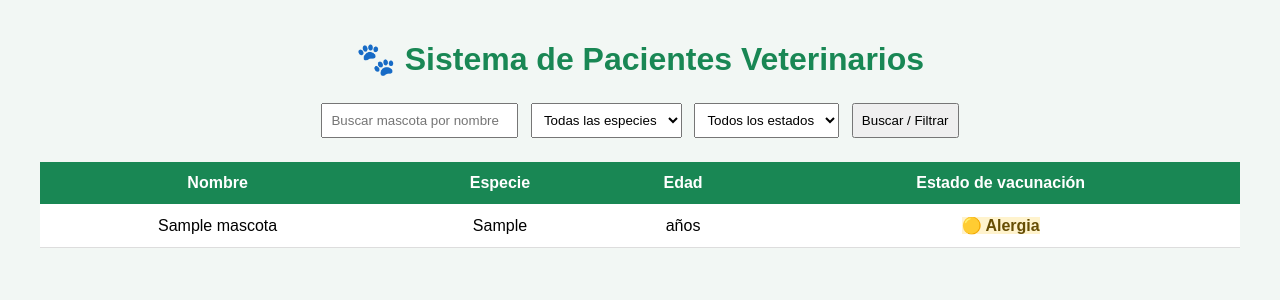
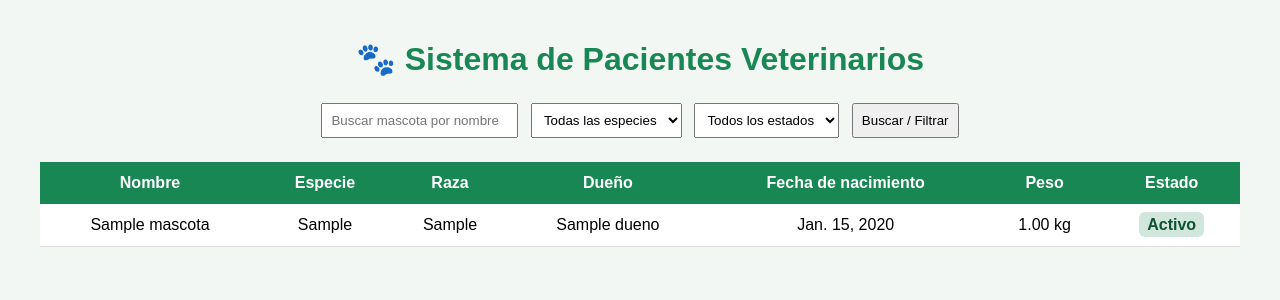
Before and after one commit to tringlie/backend-1, a Django app: page /pacientes/ in a window 1280 px wide. Shown: the top 300 px of the page. Run offline with Django 4.2, Linux system fonts and the light colour scheme; tables that the repository leaves empty hold one stand-in row (values such as "Sample post").

Commit message:
Actualiza listado y filtros de mascotas

```diff
--- a/pacientes/templates/pacientes/listar.html
+++ b/pacientes/templates/pacientes/listar.html
@@ -49,25 +49,38 @@
             text-align: center;
         }
 
-        .al-dia {
+        .activo {
+            color: #0f5132;
             background-color: #d1e7dd;
-            color: #0f5132;
             font-weight: bold;
+            padding: 4px 8px;
+            border-radius: 6px;
         }
 
-        .pendiente {
-            background-color: #f8d7da;
-            color: #842029;
+        .inactivo {
+            color: #664d03;
+            background-color: #fff3cd;
             font-weight: bold;
+            padding: 4px 8px;
+            border-radius: 6px;
         }
 
-        .alergia {
-            background-color: #fff3cd;
-            color: #664d03;
+        .fallecido {
+            color: #842029;
+            background-color: #f8d7da;
             font-weight: bold;
+            padding: 4px 8px;
+            border-radius: 6px;
+        }
+
+        .sin-estado {
+            color: #41464b;
+            background-color: #e2e3e5;
+            font-weight: bold;
+            padding: 4px 8px;
+            border-radius: 6px;
         }
     </style>
-
 </head>
 
 <body>
@@ -80,36 +93,50 @@
             type="text"
             name="nombre"
             placeholder="Buscar mascota por nombre"
-            value="{{ busqueda|default:'' }}"
+            value="{{ busqueda }}"
         >
 
         <select name="especie">
             <option value="">Todas las especies</option>
-            <option value="perro" {% if especie == 'perro' %}selected{% endif %}>
-                Perro
+
+            {% for opcion in especies %}
+                <option
+                    value="{{ opcion }}"
+                    {% if especie == opcion %}selected{% endif %}
+                >
+                    {{ opcion }}
+                </option>
+            {% endfor %}
+        </select>
+
+        <select name="estado">
+            <option value="">Todos los estados</option>
+
+            <option
+                value="ACTIVO"
+                {% if estado == 'ACTIVO' %}selected{% endif %}
+            >
+                Activo
             </option>
-            <option value="gato" {% if especie == 'gato' %}selected{% endif %}>
-                Gato
+
+            <option
+                value="INACTIVO"
+                {% if estado == 'INACTIVO' %}selected{% endif %}
+            >
+                Inactivo
+            </option>
+
+            <option
+                value="FALLECIDO"
+                {% if estado == 'FALLECIDO' %}selected{% endif %}
+            >
+                Fallecido
             </option>
         </select>
 
-        <select name="vacunacion">
-            <option value="">Todos los estados</option>
-
-            <option value="al_dia" {% if vacunacion == 'al_dia' %}selected{% endif %}>
-                Al día
-            </option>
-
-            <option value="pendiente" {% if vacunacion == 'pendiente' %}selected{% endif %}>
-                Pendiente
-            </option>
-
-            <option value="alergia" {% if vacunacion == 'alergia' %}selected{% endif %}>
-                Alergia
-            </option>
-        </select>
-
-        <button type="submit">Buscar / Filtrar</button>
+        <button type="submit">
+            Buscar / Filtrar
+        </button>
 
     </form>
 
@@ -119,8 +146,11 @@
             <tr>
                 <th>Nombre</th>
                 <th>Especie</th>
-                <th>Edad</th>
-                <th>Estado de vacunación</th>
+                <th>Raza</th>
+                <th>Dueño</th>
+                <th>Fecha de nacimiento</th>
+                <th>Peso</th>
+                <th>Estado</th>
             </tr>
         </thead>
 
@@ -130,38 +160,23 @@
 
                 <tr>
                     <td>{{ mascota.nombre }}</td>
-
                     <td>{{ mascota.especie }}</td>
-
-                    <td>{{ mascota.edad }} años</td>
+                    <td>{{ mascota.raza|default:"Sin raza" }}</td>
+                    <td>{{ mascota.dueno.nombre }}</td>
+                    <td>{{ mascota.fecha_nacimiento }}</td>
+                    <td>{{ mascota.peso }} kg</td>
 
                     <td>
-                        {% if mascota.vacunacion == 'al_dia' %}
-
-                            <span class="al-dia">
-                                🟢 Al día
-                            </span>
-
-                        {% elif mascota.vacunacion == 'pendiente' %}
-
-                            <span class="pendiente">
-                                🔴 Pendiente
-                            </span>
-
-                        {% else %}
-
-                            <span class="alergia">
-                                🟡 Alergia
-                            </span>
-
-                        {% endif %}
+                        <span class="{{ mascota.estado_clase }}">
+                            {{ mascota.estado_texto }}
+                        </span>
                     </td>
                 </tr>
 
             {% empty %}
 
                 <tr>
-                    <td colspan="4">
+                    <td colspan="7">
                         No se encontraron mascotas.
                     </td>
                 </tr>
--- a/pacientes/views.py
+++ b/pacientes/views.py
@@ -3,11 +3,18 @@ from .models import Mascota
 
 
 def listar_mascotas(request):
-    mascotas = Mascota.objects.all()
+    mascotas = Mascota.objects.select_related('dueno').all()
 
-    busqueda = request.GET.get('nombre')
-    especie = request.GET.get('especie')
-    vacunacion = request.GET.get('vacunacion')
+    busqueda = request.GET.get('nombre', '').strip()
+    especie = request.GET.get('especie', '').strip()
+    estado = request.GET.get('estado', '').strip()
+
+    especies = (
+        Mascota.objects
+        .values_list('especie', flat=True)
+        .distinct()
+        .order_by('especie')
+    )
 
     if busqueda:
         mascotas = mascotas.filter(nombre__icontains=busqueda)
@@ -15,14 +22,48 @@ def listar_mascotas(request):
     if especie:
         mascotas = mascotas.filter(especie__iexact=especie)
 
-    if vacunacion:
-        mascotas = mascotas.filter(vacunacion=vacunacion)
+    if estado:
+        mascotas = mascotas.filter(estado=estado)
+
+    estados_config = {
+        'ACTIVO': {
+            'texto': 'Activo',
+            'clase': 'activo',
+        },
+        'INACTIVO': {
+            'texto': 'Inactivo',
+            'clase': 'inactivo',
+        },
+        'FALLECIDO': {
+            'texto': 'Fallecido',
+            'clase': 'fallecido',
+        },
+    }
+
+    estado_default = {
+        'texto': 'Sin estado',
+        'clase': 'sin-estado',
+    }
+
+    for mascota in mascotas:
+        config = estados_config.get(
+            mascota.estado,
+            estado_default,
+        )
+
+        mascota.estado_texto = config['texto']
+        mascota.estado_clase = config['clase']
 
     contexto = {
         'mascotas': mascotas,
         'busqueda': busqueda,
         'especie': especie,
-        'vacunacion': vacunacion
+        'estado': estado,
+        'especies': especies,
     }
 
-    return render(request, 'pacientes/listar.html', contexto)
+    return render(
+        request,
+        'pacientes/listar.html',
+        contexto,
+    )
```
